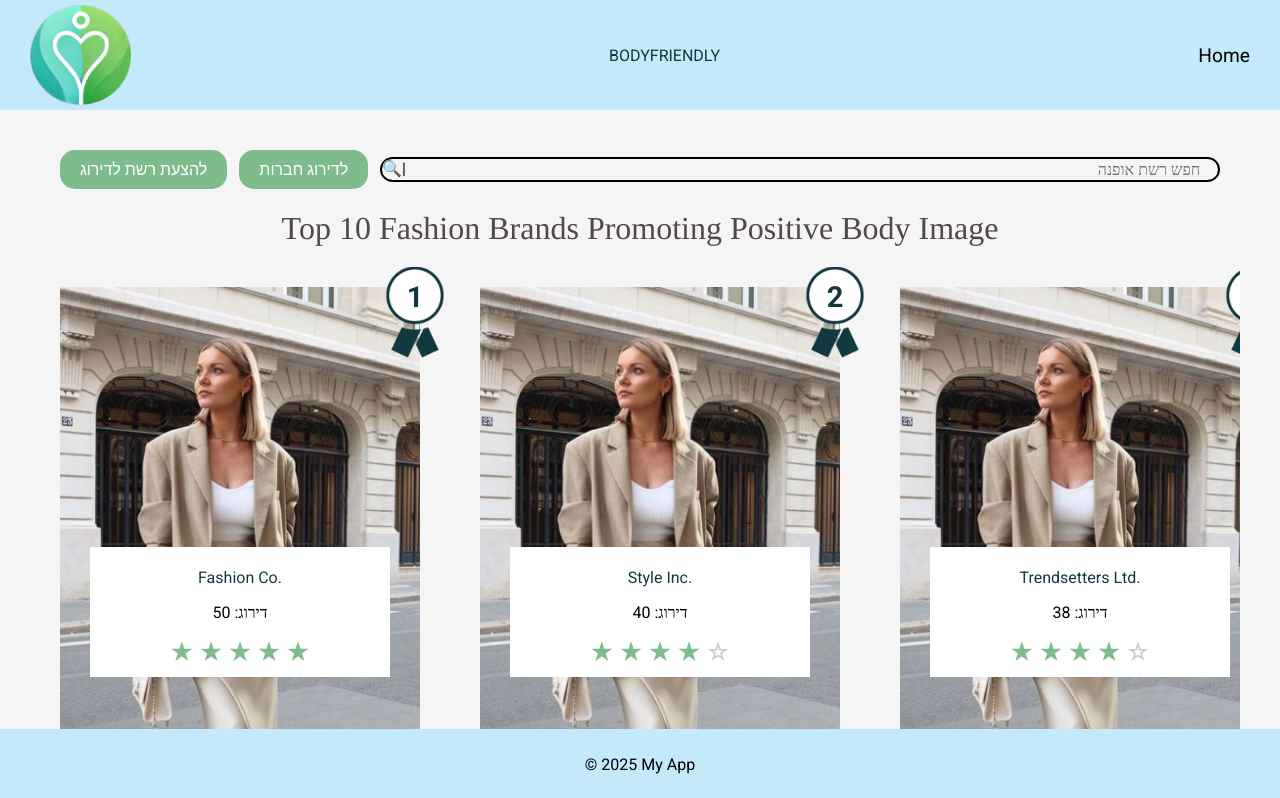
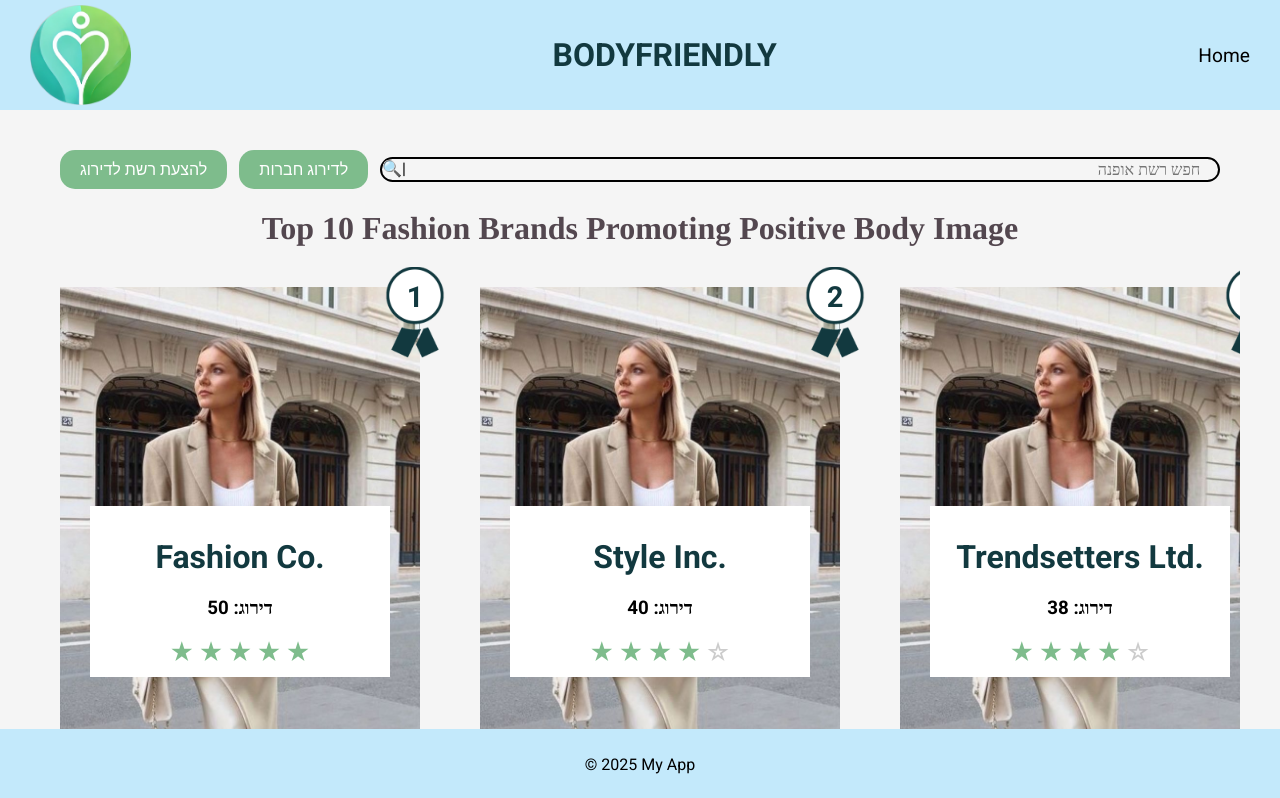
Before and after one commit to EladBet/BeSafeTeam6, a React (Vite) app in the folder client/: page / in a window 1280 px wide. Shown: the top 798 px of the page. Built offline with nearby package versions, Linux system fonts and the light colour scheme.

Commit message:
font bugfix

```diff
--- a/client/src/styles/global.css
+++ b/client/src/styles/global.css
@@ -7,8 +7,11 @@ body {
 }
 
 *, *::before, *::after {
+  box-sizing: border-box;
+}
+
+span, input {
   font: inherit;
-  box-sizing: border-box;
 }
 
 code {
```
